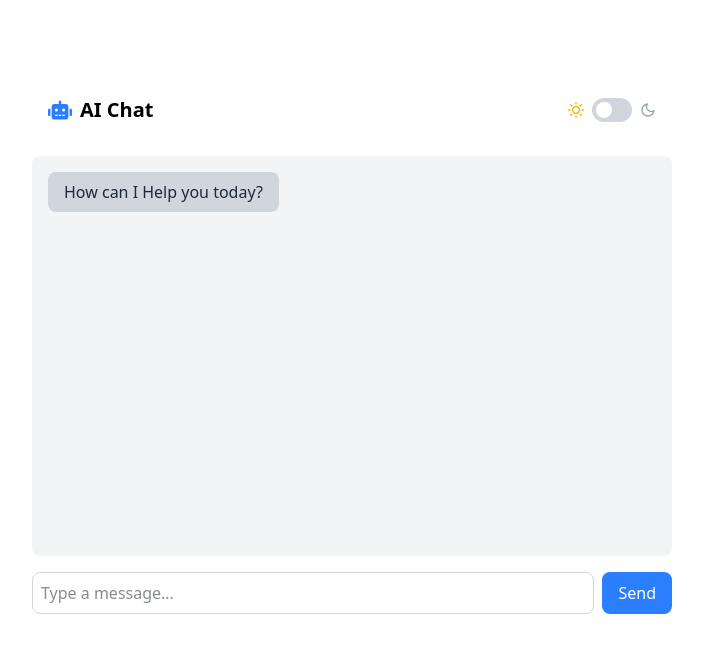
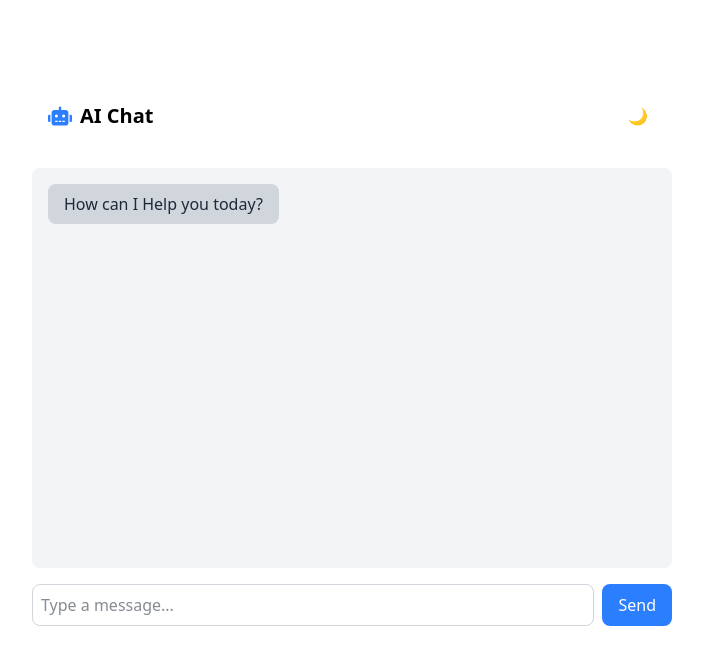
Before and after one commit to MoSalama03/ai-chat-app, a React (Vite) app: page / in a window 1280 px wide. Shown: the top 664 px of the page, without its empty margins (288-991 px from the left). Built offline with nearby package versions, Linux system fonts and the light colour scheme.

Commit message:
DarkMode works properly

```diff
--- a/src/components/chat/chat.tsx
+++ b/src/components/chat/chat.tsx
@@ -108,7 +108,7 @@ const handleSubmit = async (e: React.FormEvent) => {
 
   return (
     <section className="max-w-2xl mx-auto my-16 p-4">
-      <div className="max-w-2xl mx-auto p-4">
+      <div className="mx-auto p-4">
   <div className="flex justify-between items-center mb-4">
     <div className="flex items-center gap-2">
       <FaRobot className="text-blue-500 dark:text-blue-400 text-2xl" />
--- a/src/components/theme-toggle/themeToggle.tsx
+++ b/src/components/theme-toggle/themeToggle.tsx
@@ -1,33 +1,28 @@
-import { useTheme } from "../../context/themeContext"
-import {FiSun, FiMoon } from "react-icons/fi";
+import { useState, useEffect } from "react";
 
-export default function ThemeToggle() {
-  const { theme, toggleTheme, isMounted } = useTheme();
+export default function DarkModeToggle() {
+  const [isDark, setIsDark] = useState(false);
 
-  if (!isMounted) return (
-    <div className="w-10 h-6 bg-gray-200 rounded-full"></div>
-  )
+  // Initialize dark mode from localStorage or system preference
+  useEffect(() => {
+    const savedMode = localStorage.getItem("darkMode");
+    const systemPrefersDark = window.matchMedia("(prefers-color-scheme: dark)").matches;
+    setIsDark(savedMode ? savedMode === "true" : systemPrefersDark);
+  }, []);
+
+  // Apply dark mode class and save preference
+  useEffect(() => {
+      document.documentElement.classList.toggle("dark");
+    localStorage.setItem("darkMode", String(isDark));
+  }, [isDark]);
 
   return (
-    <label className="flex items-center cursor-pointer gap-2">
-      <FiSun className={`w-4 h-4 ${theme === 'light' ? 'text-yellow-500' : 'text-gray-400'}`} />
-
-      <div className="relative">
-        <input
-          type="checkbox"
-          className="sr-only"
-          checked={theme === 'dark'}
-          onChange={toggleTheme}
-        />
-        <div className={`block w-10 h-6 rounded-full transition-colors ${
-          theme === 'dark' ? 'bg-blue-600' : 'bg-gray-300'
-        }`}></div>
-        <div className={`absolute left-1 top-1 bg-white w-4 h-4 rounded-full transition-transform ${
-          theme === 'dark' ? 'translate-x-4' : ''
-        }`}></div>
-      </div>
-
-      <FiMoon className={`w-4 h-4 ${theme === 'dark' ? 'text-blue-400' : 'text-gray-400'}`} />
-    </label>
-  )
+    <button
+      onClick={() => setIsDark(!isDark)}
+      className="p-2 rounded-full hover:bg-gray-200 dark:hover:bg-gray-700"
+      aria-label="Toggle dark mode"
+    >
+      {isDark ? "☀️" : "🌙"}
+    </button>
+  );
 }
--- a/src/context/themeContext.tsx
+++ /dev/null
@@ -1,55 +0,0 @@
-import { createContext, useContext, useEffect, useState } from "react";
-
-type ThemeContextType = {
-  theme: "light" | "dark";
-  toggleTheme: () => void;
-  isMounted: boolean;
-}
-
-const ThemeContext = createContext<ThemeContextType | undefined>(undefined);
-
-export function ThemeProvider({ children }: { children: React.ReactNode }) {
-  // Default to light theme first
-  const [theme, setTheme] = useState<"light" | "dark">("light");
-  const [isMounted, setIsMounted] = useState(false);
-
-  useEffect(() => {
-        // Check if the component is mounted
-    setIsMounted(true);
-    // Only check localStorage and system preference after mounting (client-side)
-    const savedTheme = localStorage.getItem("theme") as "light" | "dark" | null;
-    const systemPrefersDark = window.matchMedia("(prefers-color-scheme: dark)").matches;
-
-    setTheme(savedTheme || (systemPrefersDark ? "dark" : "light"));
-  }, []);
-
-  useEffect(() => {
-    if (!isMounted) return;
-
-
-    document.documentElement.classList.toggle("dark", theme === "dark");
-    localStorage.setItem("theme", theme);
-  }, [theme, isMounted]);
-
-  const toggleTheme = () => {
-    setTheme((prev) => (prev === "light" ? "dark" : "light"));
-  };
-
-  // Dont't render until mounted
-  if (!isMounted) return null;
-
-  return (
-    <ThemeContext.Provider value={{ theme, toggleTheme, isMounted }}>
-      {children}
-    </ThemeContext.Provider>
-  )
-}
-
-// eslint-disable-next-line react-refresh/only-export-components
-export function useTheme() {
-  const context = useContext(ThemeContext);
-  if (!context) {
-    throw new Error("useTheme must be used within a ThemeProvider");
-  }
-  return context;
-}
--- a/src/index.css
+++ b/src/index.css
@@ -1,9 +1,6 @@
 @import "tailwindcss";
 
-/* Dark mode styles */
-:root {
-  --color-transition: 200ms;
-}
+@custom-variant dark (&:where(.dark, .dark *));
 
 .dark {
   --tw-bg-opacity: 1;
@@ -18,12 +15,3 @@ body {
     background-color var(--color-transition),
     color var(--color-transition);
 }
-
-/* Force dark mode class to work without config */
-.dark .dark\:bg-gray-900 {
-  background-color: rgb(17 24 39);
-}
-
-.dark .dark\:text-white {
-  color: rgb(255 255 255);
-}
--- a/src/main.tsx
+++ b/src/main.tsx
@@ -2,12 +2,12 @@ import { StrictMode } from 'react'
 import { createRoot } from 'react-dom/client'
 import './index.css'
 import App from './App.tsx'
-import { ThemeProvider } from './context/themeContext.tsx'
+
+// Add this line
+document.documentElement.classList.add("transition-colors", "duration-200");
 
 createRoot(document.getElementById('root')!).render(
   <StrictMode>
-    <ThemeProvider>
     <App />
-    </ThemeProvider>
   </StrictMode>,
 )
```
